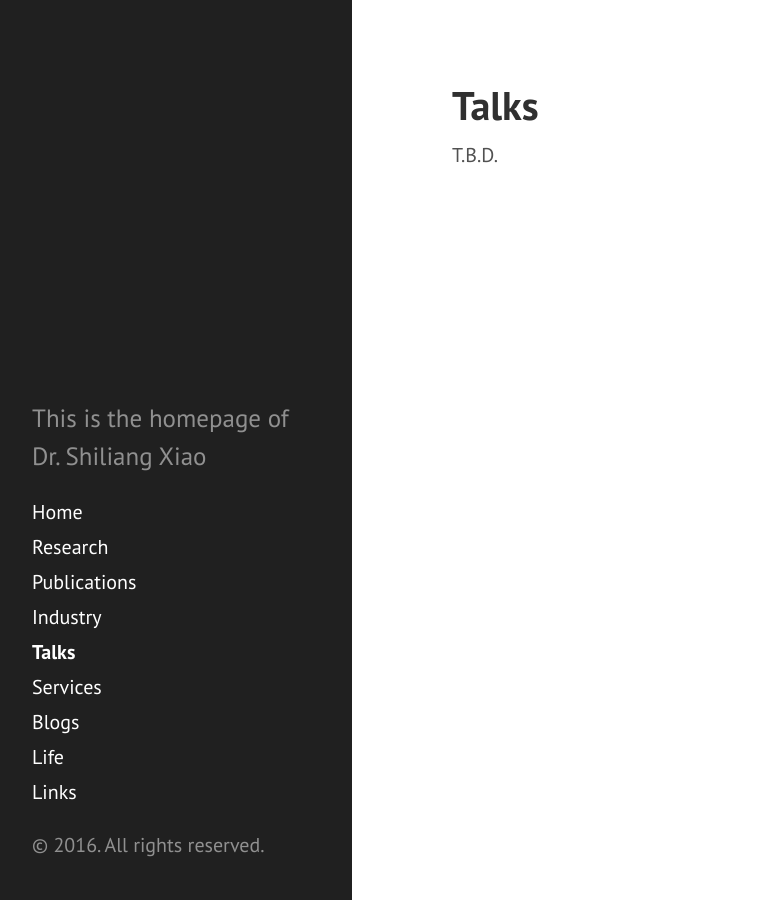
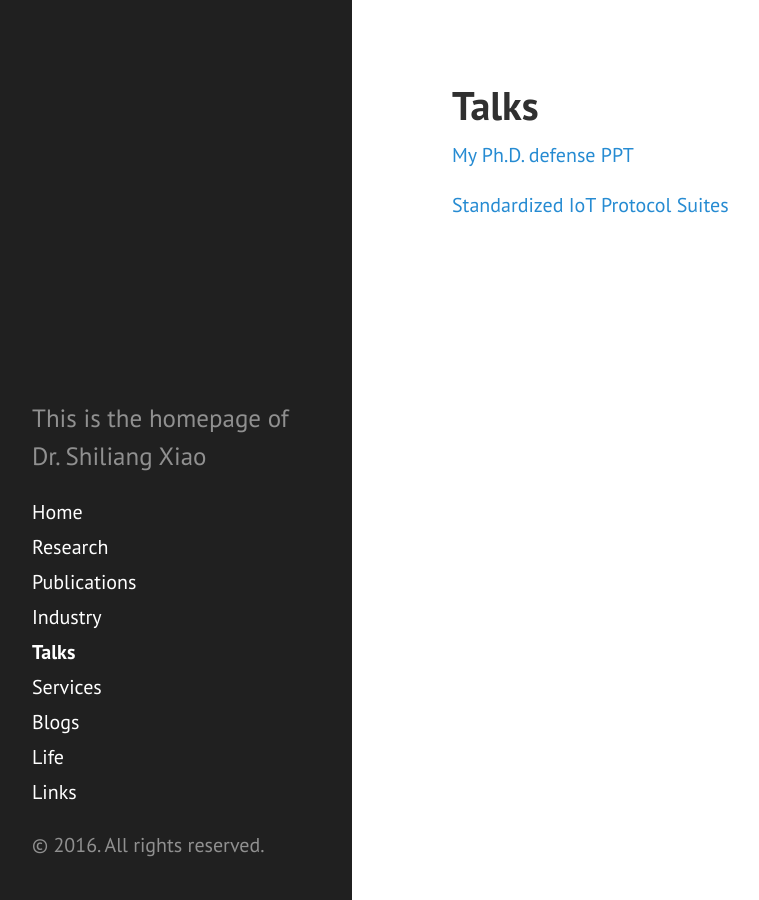
Before and after one commit to slxiao/slxiao.github.io, a Jekyll site: the page built from 4talks.md, in a window 1280 px wide. Shown: the whole page, without its empty margins (8-767 px from the left). Built offline with Jekyll 4.4.1, drawn with Linux system fonts in a browser that asks for light colours; Markdown is read by kramdown in place of the engine named in the settings.

Commit message:
add talks

```diff
--- a/4talks.md
+++ b/4talks.md
@@ -3,4 +3,6 @@ layout: page
 title: Talks
 ---
 
-T.B.D.
+[My Ph.D. defense PPT](http://slxiao.github.io/presentations/thesis_xiaoshiliang.pdf)
+
+[Standardized IoT Protocol Suites](http://slxiao.github.io/presentations/standardized_IoT_protocol_suites.pdf)
```
Also changed, not shown: 2 other files.
